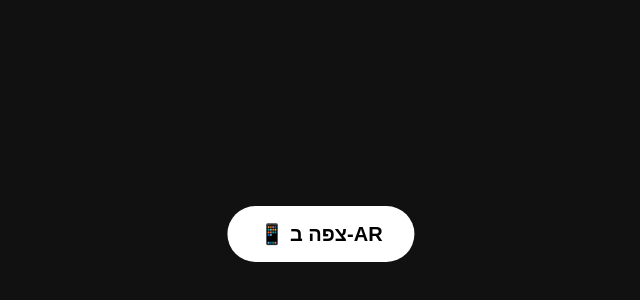
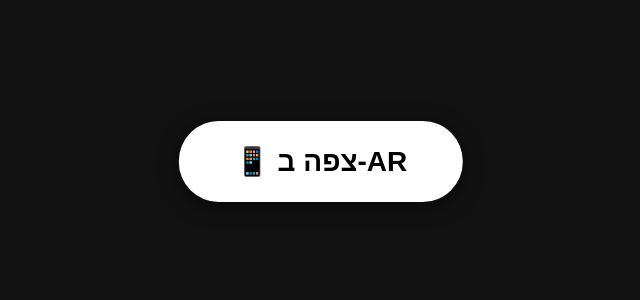
Before and after one commit to manstar15/skyninthegamearmodel, a plain HTML site: page index.html in a window 1280 px wide. Shown: the part 478-778 px from the top of the page, without its empty margins (319-959 px from the left). Drawn offline with Linux system fonts and the light colour scheme; some packages are replaced by stand-ins of ours; a script that the page names is missing.

Commit message:
Style adjustments for AR button in index.html

```diff
--- a/index.html
+++ b/index.html
@@ -8,9 +8,10 @@
 <style>
   body { margin: 0; background: #111; font-family: sans-serif; }
   model-viewer { width: 100vw; height: 100vh; height: 100dvh; }
-  #ar-btn { position: absolute; bottom: 60px; left: 50%; transform: translateX(-50%);
-    background: #fff; color: #000; border: none; border-radius: 30px;
-    padding: 16px 32px; font-size: 20px; font-weight: bold; }
+  #ar-btn { position: absolute; bottom: 15%; left: 50%; transform: translateX(-50%);
+    background: #fff; color: #000; border: none; border-radius: 40px;
+    padding: 24px 56px; font-size: 28px; font-weight: bold;
+    box-shadow: 0 4px 20px rgba(0,0,0,0.5); }
   #msg { display: none; position: fixed; bottom: 60px; left: 0; right: 0;
     text-align: center; color: #fff; font-size: 18px; padding: 0 20px; }
 </style>
```
